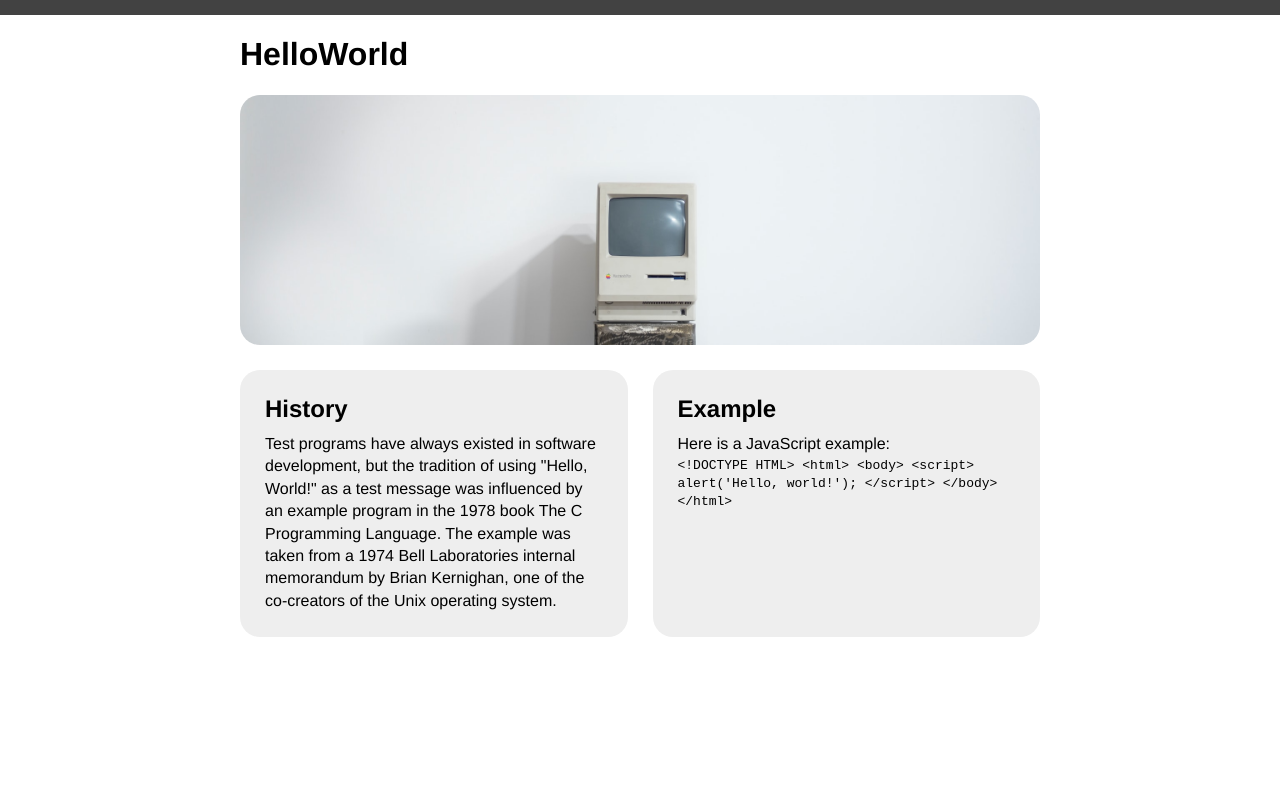
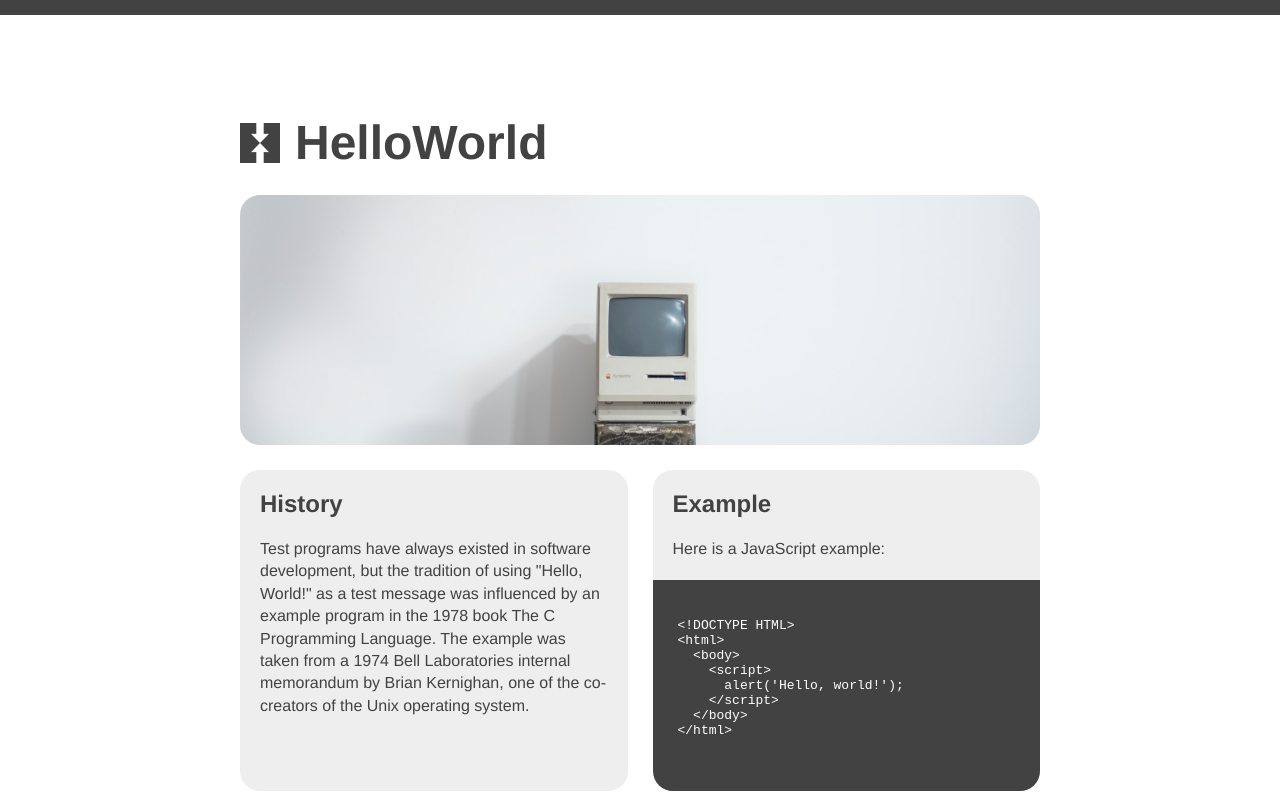
Before and after one commit to tsoizoie/hello-world, a plain HTML site: page index.html in a window 1280 px wide. Drawn offline with Linux system fonts and the light colour scheme.

Commit message:
CSS details

```diff
--- a/index.html
+++ b/index.html
@@ -17,10 +17,13 @@
           <h2>History</h2>
           <p>Test programs have always existed in software development, but the tradition of using "Hello, World!" as a test message was influenced by an example program in the 1978 book The C Programming Language. The example was taken from a 1974 Bell Laboratories internal memorandum by Brian Kernighan, one of the co-creators of the Unix operating system.</p>
         </section>
-        <section>
+        <section class = "with-code">
+          <div class = "code-copy">
             <h2>Example</h2>
             <p>Here is a JavaScript example:</p>
-          <code>
+          </div>
+          <div class = "code-html">
+            <code><pre>
 &lt;!DOCTYPE HTML&gt;
 &lt;html&gt;
   &lt;body&gt;
@@ -29,7 +32,8 @@
     &lt;/script&gt;
   &lt;/body&gt;
 &lt;/html&gt;
-          </code>
+            </pre></code>
+          </div>
         </section>
       </div>
     </main>
--- a/screen.css
+++ b/screen.css
@@ -5,6 +5,7 @@ body {
     font-family: Helvetica, sans-serif;
     border-top: 15px solid #424242;
     margin: 0 auto;
+    color: #424242;
 }
 
 main {
@@ -29,13 +30,42 @@ main {
     flex-grow: 1;
     flex-basis: 0;
     background: #eee;
-    padding: 25px;
     border-radius: 20px;
     margin-top: 25px;
 }
 
+.details section p {
+    margin: 20px;
+}
+
+.details section h2 {
+    margin: 20px;
+}
+
+.details section.with-code {
+    padding: 0;
+}
+
+div.code-html {
+    padding: 25px;
+    background: #424242;
+    color: #fff;
+    border-bottom-left-radius: 20px;
+    border-bottom-right-radius: 20px;
+}
+
 img {
     width: 100%;
+}
+
+h1 {
+    background-image: url('images/h-logo.png');
+    background-repeat: no-repeat;
+    background-size: 40px;
+    background-position: center left;
+    font-size: 3em;
+    padding-left: 55px;
+    margin: 100px 0 25px 0;
 }
 
 h2 {
```
Lines whose indentation alone changed are shown as unchanged.
